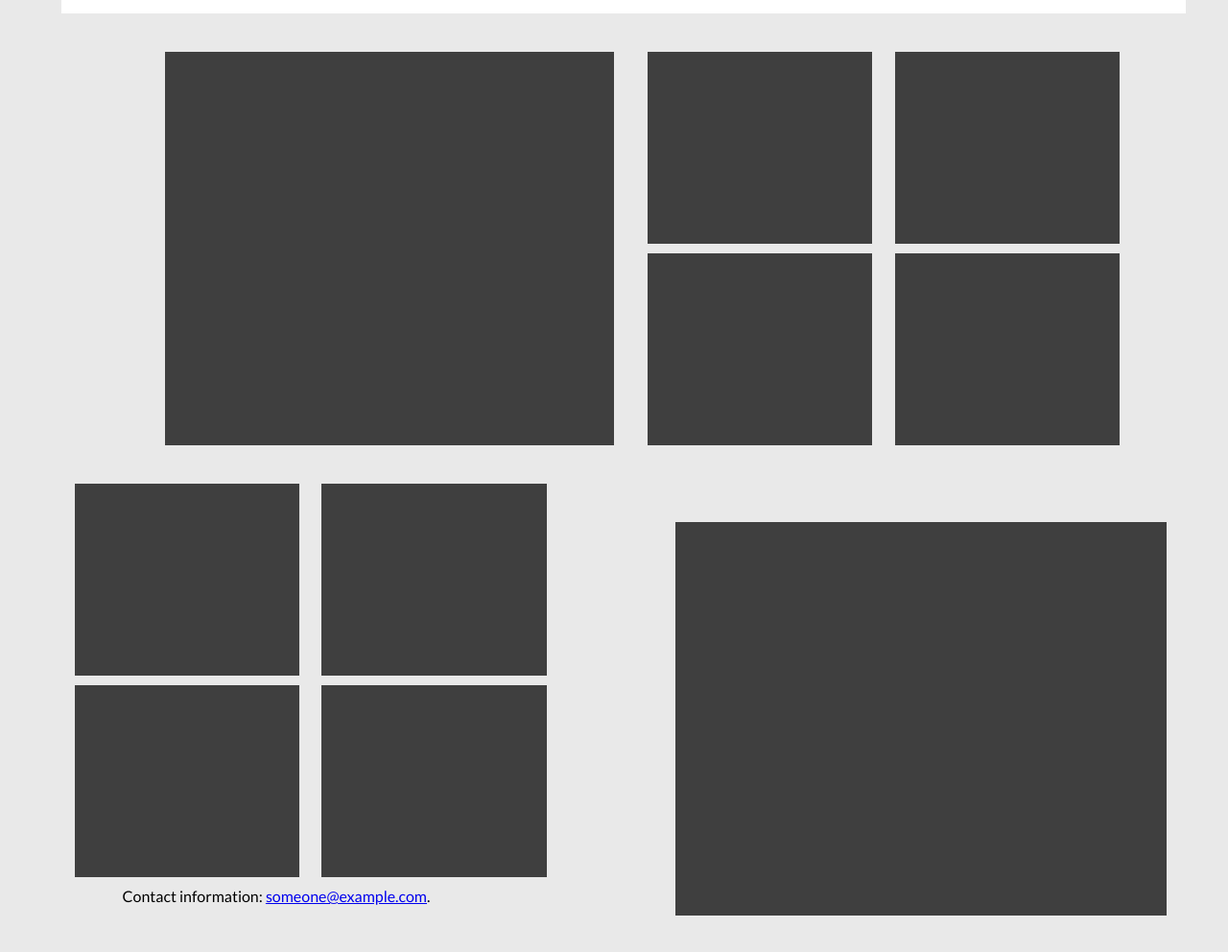
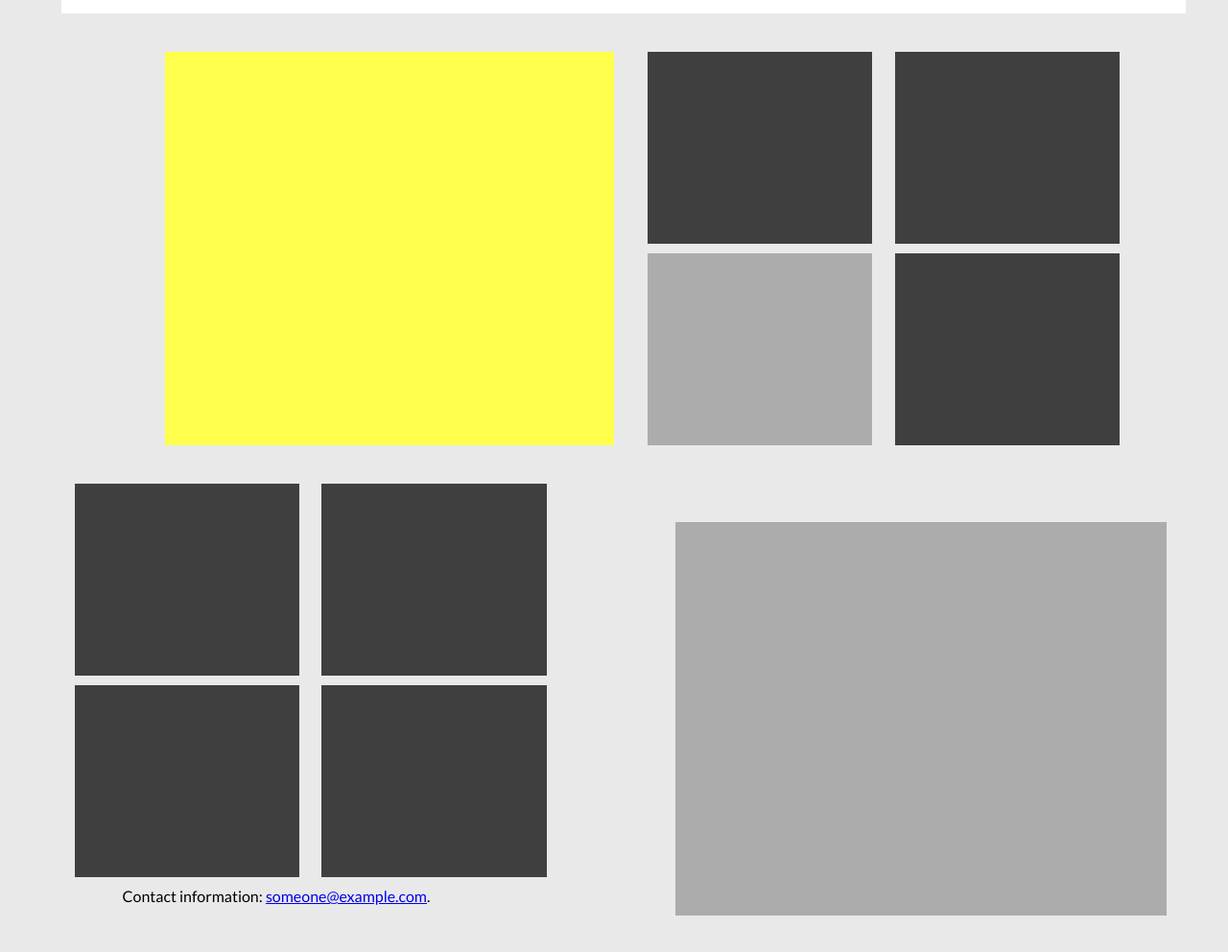
Before and after one commit to alyakin/laptop-phone, a plain HTML site: page index.html in a window 1280 px wide. Shown: the part 106-1098 px from the top of the page at 96% size. Drawn offline with Linux system fonts and the light colour scheme.

Commit message:
editing box colors

```diff
--- a/css/my-style.css
+++ b/css/my-style.css
@@ -79,7 +79,7 @@ nav ul li a {
     .left-top-box {
         width: 40%;
         height: 410px;
-        background-color: #3f3f3f;
+        background-color: #ffff4c;
         margin-left: 10%;
         margin-top: 40px;
         margin-bottom: 40px;
@@ -107,6 +107,11 @@ nav ul li a {
     #small-box3 {
         margin-right: 5%;
     }
+
+    #small-box4 {
+        background-color: #acacac;
+    }
+
     .bottom-boxes {
         width: 91.5%;
         margin: 0 auto;
@@ -137,6 +142,7 @@ nav ul li a {
 
     .right-bottom-box {
         clear: both;
+        background-color: #acacac;
     }
     .footer {
         text-align: center;
```
